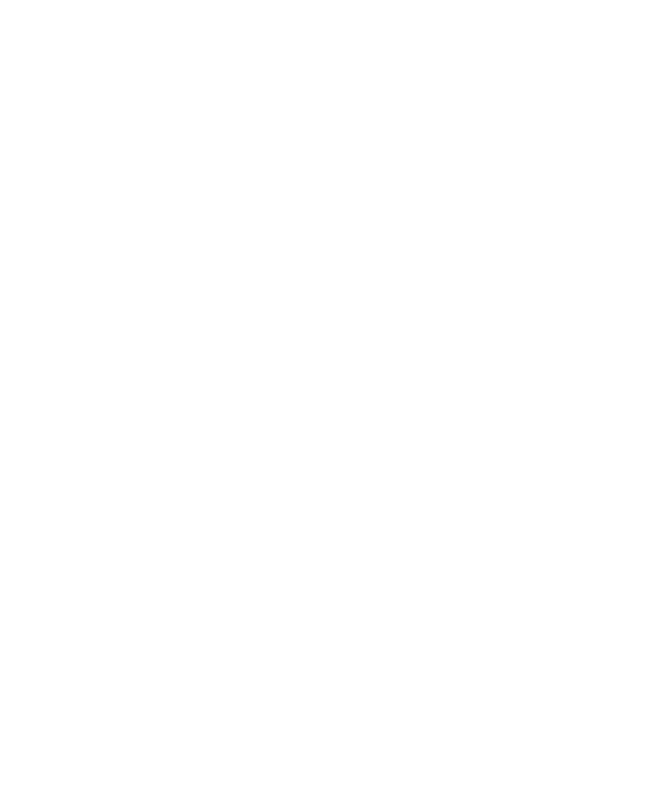
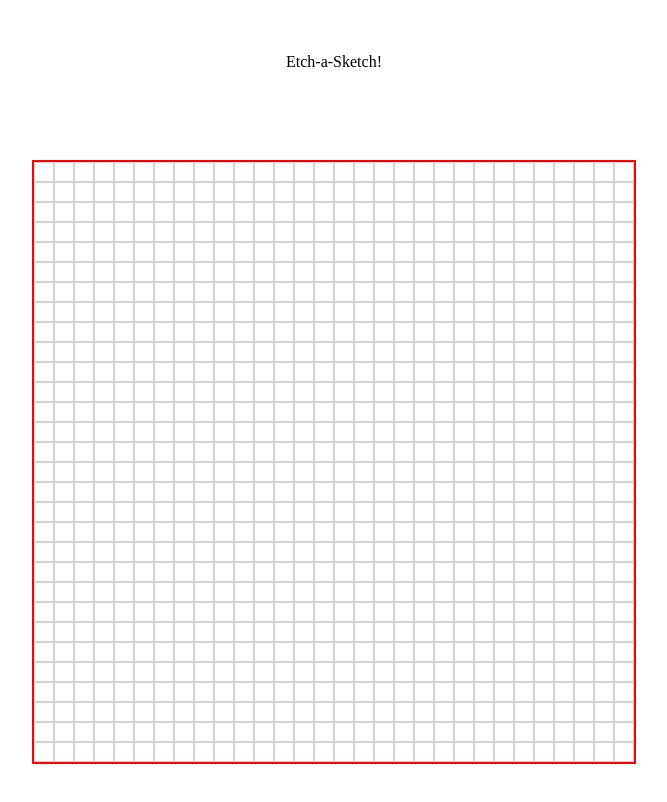
Before and after one commit to naod-ayalew/Etch-a-sketch, a plain HTML site: page index.html in a window 1280 px wide. Shown: the whole page, without its empty margins (306-973 px from the left). Drawn offline with Linux system fonts and the light colour scheme.

Commit message:
Function now evenly distributes grid along width & height of container

```diff
--- a/index.html
+++ b/index.html
@@ -9,6 +9,7 @@
     <script src="script.js" defer></script>
 </head>
 <body>
+    <div class="header"> Etch-a-Sketch!</div></header>
     <div id="container"></div>
 
 </body>
--- a/script.js
+++ b/script.js
@@ -8,7 +8,7 @@ const cont = document.getElementById('container'); // retreive the div with id="
  /*so this is the basic form for adding things to the container I want
    Now I want to add multiple divs to the container*/
 
-let gridDimension = 3;
+let numGrid = 30;
 
 
 /* we have the number of containers we need, 16 ** 2 = 256" *
@@ -31,7 +31,27 @@ function addSquares(num, cE, nC, pN) { // Now this function adds as many divs to
         createDiv(cE, nC, pN)
 
     }
+    //This portion determines the necessary width of the grid to fit into the box.
+    gridDimension = 600 / num
+    gridDimension += "px"
+    var hw = document.getElementsByClassName('gridbox');
+    for(var i=0; i< hw.length;i++){
+       hw[i].style.width = gridDimension;
+       hw[i].style.height = gridDimension;
+    }
+    console.log(gridDimension)
+
 }
 
-addSquares(gridDimension, 'div', 'gridbox', 'container');
+addSquares(numGrid, 'div', 'gridbox', 'container');
 console.log(container)
+
+/*In order to get the width and height of the squares in the grid
+  to be dependent on the number of squares and the size of the container
+  I will create a function.
+
+    2. Divide width, 512 by the number of squares to a side
+    3. Append that width to the gridbox elements
+
+
+  */
--- a/style.css
+++ b/style.css
@@ -0,0 +1,28 @@
+body, html {
+    height: 100%;
+}
+body {
+    display: flex;
+    flex-direction: column;
+    align-items: center;
+    justify-content: space-around;
+    height: 100%;
+
+}
+#container {
+
+    display: flex;
+    width: 600px;
+    height: 600px;
+    flex-wrap: wrap;
+    border: solid 2px red;
+    align-items: flex-end;
+}
+
+.gridbox {
+    height: 20px;
+    width: 20px;
+    box-sizing: border-box;
+    border: solid 1px lightgray;
+    background-color: white;
+}
```
